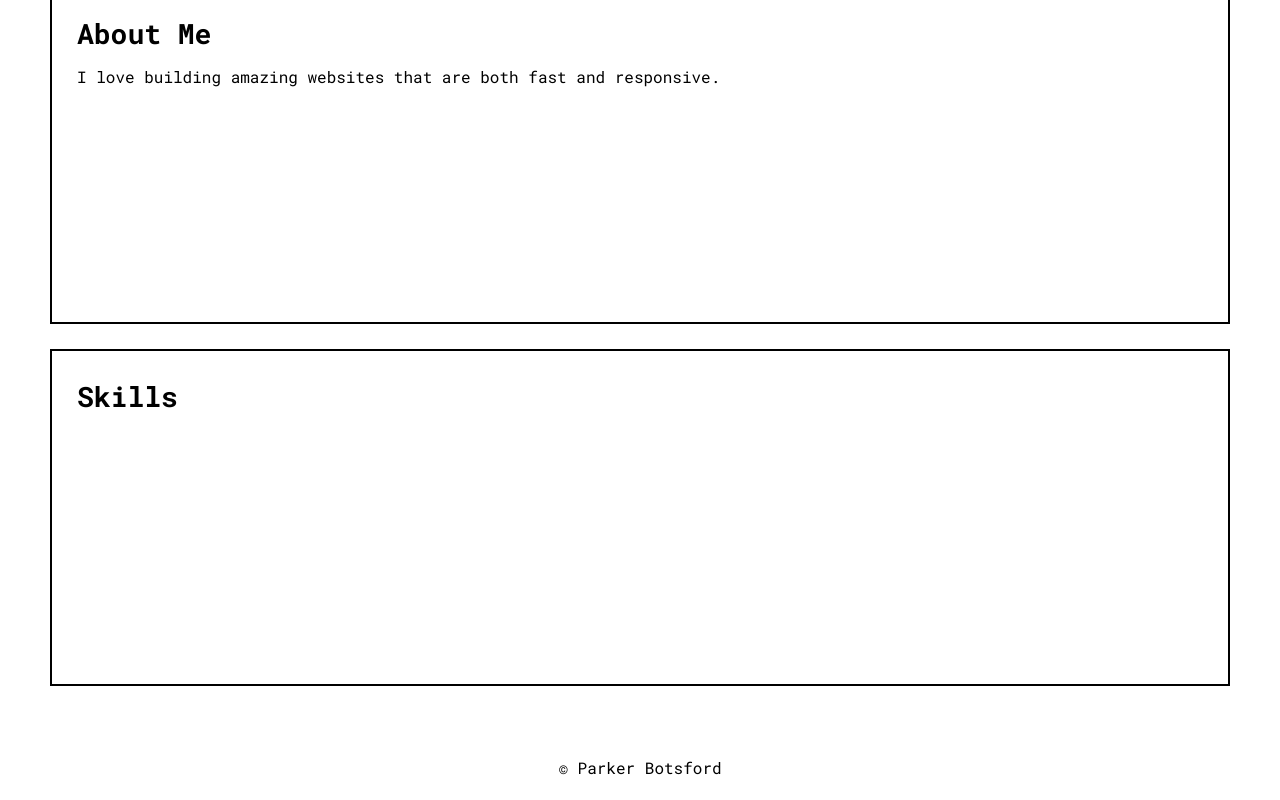
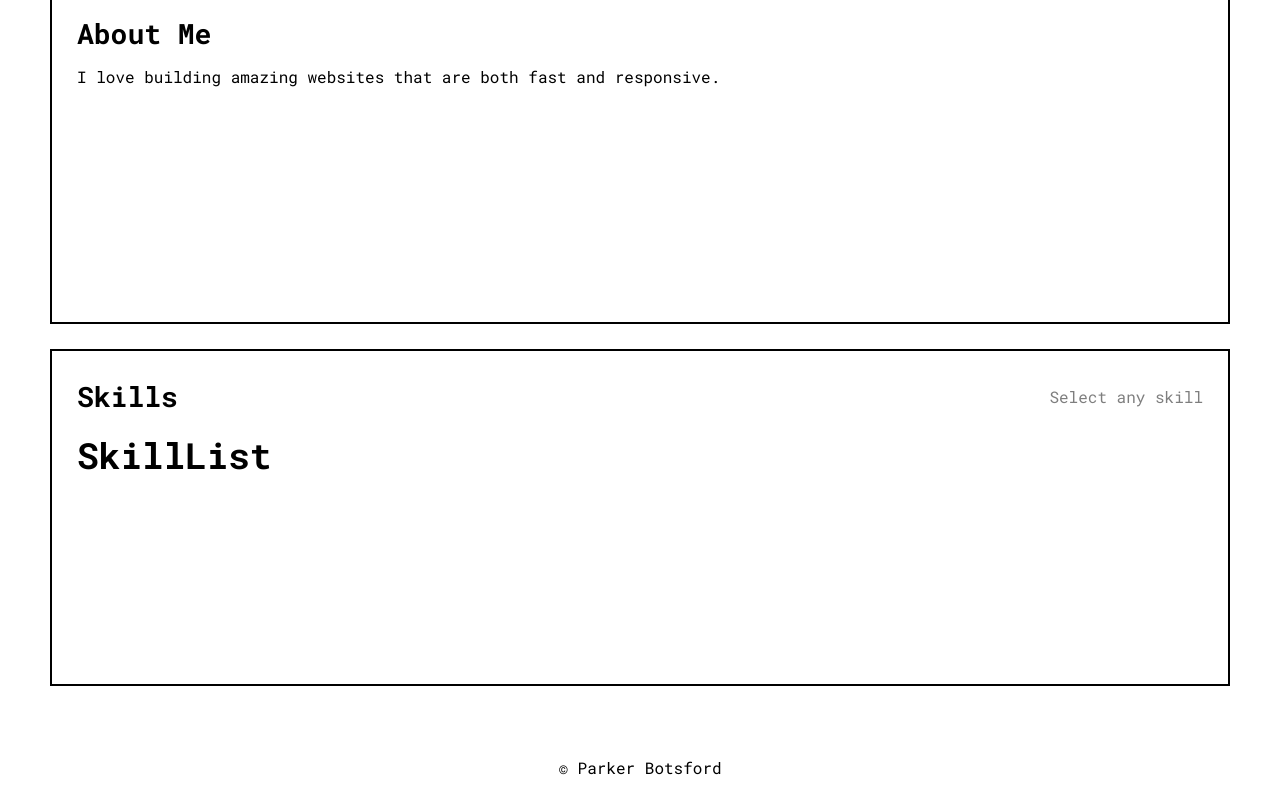
Before and after one commit to parbots/parkerbotsford.com, a Next.js app: page / in a window 1280 px wide. Shown: the part 784-1584 px from the top of the page. Built offline with nearby package versions, Linux system fonts and the light colour scheme.

Commit message:
Create SkillList component

```diff
--- a/components/AboutSection/AboutSection.js
+++ b/components/AboutSection/AboutSection.js
@@ -1,6 +1,7 @@
+import styles from './AboutSection.module.css';
+
 import InfoBox from '../InfoBox/InfoBox';
-
-import styles from './AboutSection.module.css';
+import SkillList from '../SkillList/SkillList';
 
 const AboutSection = () => {
     return (
@@ -11,7 +12,9 @@ const AboutSection = () => {
                     responsive.
                 </p>
             </InfoBox>
-            <InfoBox title='Skills'></InfoBox>
+            <InfoBox title='Skills' hint='Select any skill'>
+                <SkillList />
+            </InfoBox>
         </section>
     );
 };
--- /dev/null
+++ b/components/SkillList/SkillList.js
@@ -0,0 +1,9 @@
+const SkillList = () => {
+    return (
+        <div>
+            <h1>SkillList</h1>
+        </div>
+    );
+};
+
+export default SkillList;
--- /dev/null
+++ b/components/SkillList/index.js
@@ -0,0 +1 @@
+export { default } from './SkillList';
```
Also changed, not shown: components/SkillList/SkillList.module.css (added).
